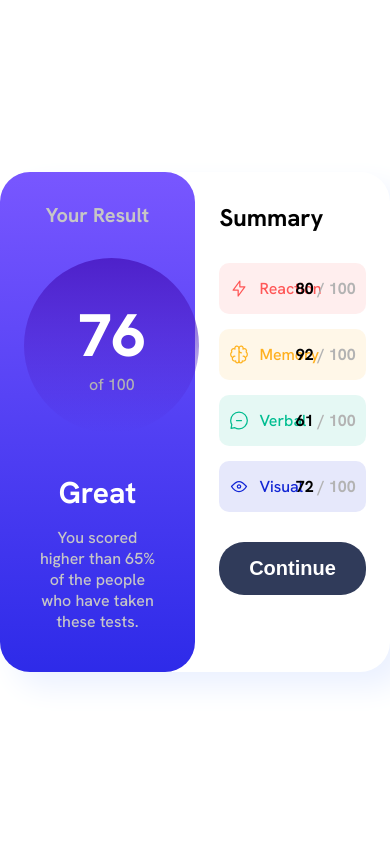
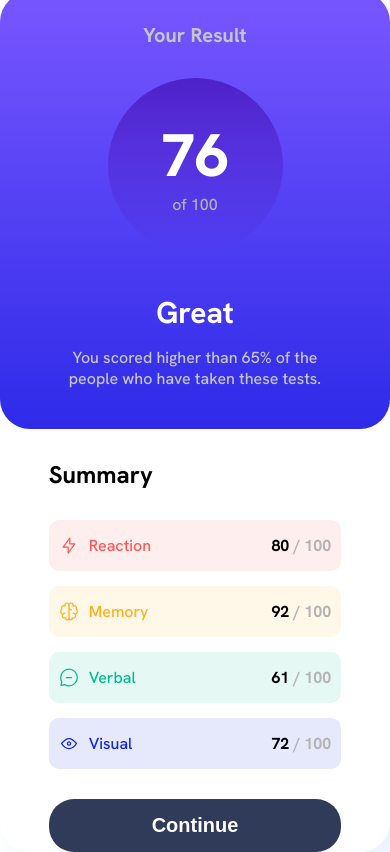
Before and after one commit to karthisp/Results_summary_somponent, a plain HTML site: page index.html in a window 390 px wide. Drawn offline with Linux system fonts and the light colour scheme.

Commit message:
media queries for mobile mode

```diff
--- a/styles.css
+++ b/styles.css
@@ -23,7 +23,8 @@ body {
     display: flex;
     box-shadow: 15px 15px 30px hsl(221, 100%, 96%);
     border-radius: 30px;
-
+    /* border:1px solid black; */
+    max-width:650px;
 }
 
 .overview,
@@ -176,3 +177,12 @@ body {
     font-weight: 700;
     font-size:20px;
 }
+
+/* media queries */
+
+@media (max-width:650px) {
+    .main-container {
+        flex-direction: column;
+        max-width: 450px
+    }
+}
```
